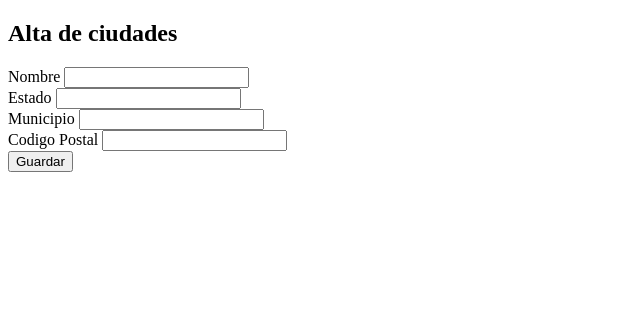
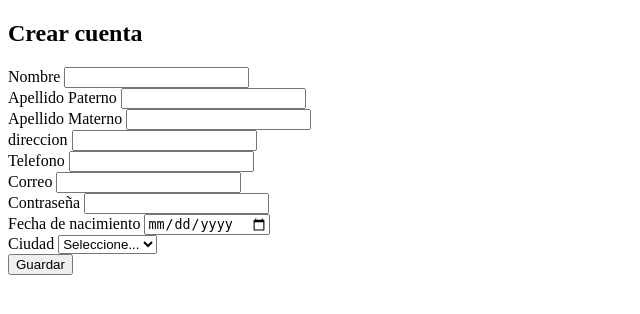
Before and after one commit to AkselBy18/agro2, a PHP site: page /crear-cuenta.php in a window 1280 px wide. Shown: the top 314 px of the page, without its empty margins (0-640 px from the left). Run offline with PHP 8.4, Linux system fonts and the light colour scheme; data that the repository does not hold is empty.

Commit message:
creacion de 3 formularios

```diff
--- a/conexion.php
+++ b/conexion.php
@@ -7,6 +7,7 @@ $base_datos = "agro"; //base de datos
 //delcaramos una variable conexion
 $mysqli = mysqli_connect($host, $usuario, $contrasenia, $base_datos);
 //si hay error en la conexion mostramos el error
+$conexion = mysqli_connect("localhost","root","","agro");
 if(mysqli_connect_errno())
 {
     echo "Error en la conexion ".mysqli_connect_error();
--- a/crear-cuenta.php
+++ b/crear-cuenta.php
@@ -1,5 +1,5 @@
 <?php
-include("conexion.php")
+include("conexion.php");
 ?>
 <!DOCTYPE html>
 <html lang="en">
@@ -10,35 +10,62 @@ include("conexion.php")
     <title>Agro</title>
 </head>
 <body>
-    <h2>Alta de ciudades</h2>
+    <h2>Crear cuenta</h2>
     <form action="" method="post">
         <label for="">Nombre</label>
         <input type="text" name="nombre" id="nombre" required><br>
-        <label for="">Estado</label>
-        <input type="text" name="estado" id="estado" required><br>
-        <label for="">Municipio</label>
-        <input type="text" name="muni" id="muni" required><br>
-        <label for="">Codigo Postal</label>
-        <input type="text" name="codigo" id="codigo" required><br>
+        <label for="">Apellido Paterno</label>
+        <input type="text" name="paterno" id="paterno" required><br>
+        <label for="">Apellido Materno</label>
+        <input type="text" name="materno" id="materno" required><br>
+        <label for="">direccion</label>
+        <input type="text" name="direccion" id="direccion" required><br>
+        <label for="">Telefono</label>
+        <input type="text" name="telefono" id="telefono" required><br>
+        <label for="">Correo</label>
+        <input type="email" name="correo" id="correo" required><br>
+        <label for="">Contraseña</label>
+        <input type="password" name="contra" id="contra" required><br>
+        <label for="">Fecha de nacimiento</label>
+        <input type="date" name="fecha" id="fecha" required><br>
+        <label for="">Ciudad</label>
+        <select name="ciudad" id="ciudad">
+            <option value="">Seleccione...</option>
+            <?php
+                $consulta = "SELECT pk_ciudad, CONCAT(nombre,' ',estado) as 'ciudad' from ciudad";
+                $resultado = mysqli_query($mysqli, $consulta);
+
+                foreach ($resultado as $result => $values) {
+                    echo ' <option value="'.$values['pk_ciudad'].'">'.$values['ciudad'].'</option>';
+                }
+            ?>
+        </select><br>
         <input type="submit" value="Guardar">
     </form>
     <?php
           if($_SERVER['REQUEST_METHOD'] == 'POST'){
             //Recibimos los datos
-            $nombre_cuidad = $_POST['nombre'];
-            $estado = $_POST['estado'];
-            $municipio = $_POST['muni'];
-            $codigo = $_POST['codigo'];
+            $nombre = $_POST['nombre'];
+            $paterno = $_POST['paterno'];
+            $materno = $_POST['materno'];
+            $direccion = $_POST['direccion'];
+            $telefono = $_POST['telefono'];
+            $correo = $_POST['correo'];
+            $contra = $_POST['contra'];
+            $fecha = $_POST['fecha'];
+            $ciudad = $_POST['ciudad'];
+            $tipo=2;
 
             //Query para insertar los datos
-            $sentencia = $mysqli->prepare("INSERT INTO ciudad (nombre,estado,municipio,codigo_postal) VALUES (?,?,?,?)");
+            $sentencia = $mysqli->prepare("INSERT INTO persona (nombre,apellido_paterno,apeelido_materno,direccion,telefono,correo,contrasena,fecha_nacimiento,ciudad,fk_tipo_persona) VALUES (?,?,?,?,?,?,?,?,?,?)");
 
-            $sentencia->bind_param("sssi", $nombre_cuidad,$estado,$municipio,$codigo);
+            $sentencia->bind_param("ssssisssii", $nombre,$paterno,$materno,$direccion,$telefono,$correo,$contra,$fecha,$ciudad,$tipo);
 
             //ejecutamos la consulta
             if($sentencia->execute()){
                 echo '<script>
-                        alert("Datos guardados correctamente");
+                        alert("Registrado correctamente");
+                        window.location="index.php";
                     </script>';
             }else{
                 echo '<script>
--- a/index.php
+++ b/index.php
@@ -185,9 +185,9 @@ label input[type="checkbox"] {
 		<p>No tienes cuenta aun? <a href="crear-cuenta.php">Crea la tuya</a> Solo tomara unos minutos</p>
 		<form action="validar.php" method="post">
         <div class="inputs">
-			<input type="text" placeholder="Nombre de usuario" required name="usuario">
+			<input type="text" placeholder="Nombre de usuario" required name="name">
 			<br>
-			<input type="password" placeholder="Contraseña" required name="contra">
+			<input type="password" placeholder="Contraseña" required name="pass">
 		</div>
 
 			<br><br>
--- /dev/null
+++ b/principal.php
@@ -0,0 +1 @@
+<h2>Hola mundo</h2>
```
Also changed, not shown: alta-productos.php (added, +51 -0 lines), alta-publicacion.php (added, +38 -0 lines), validar.php (+6 -8 lines).
